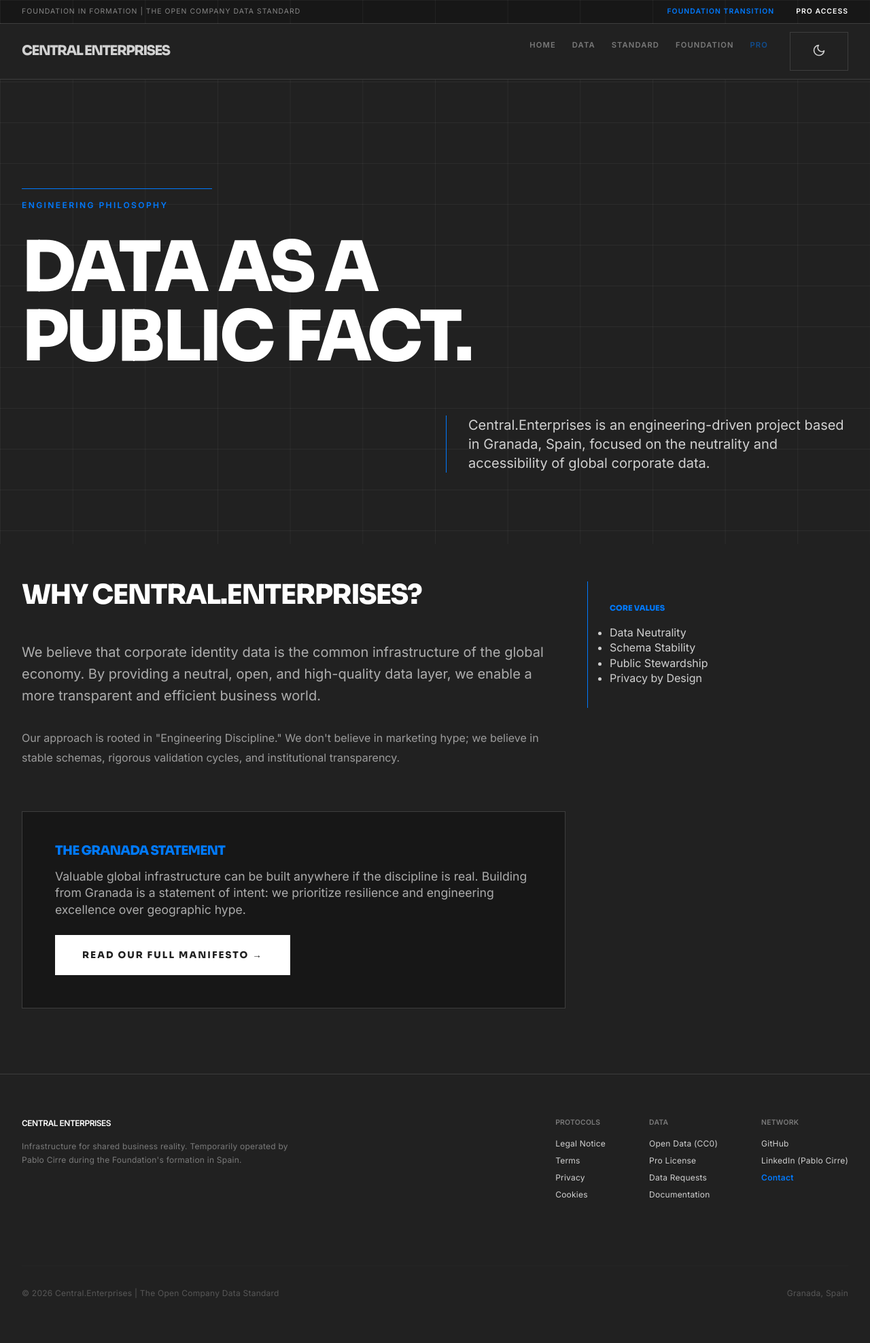
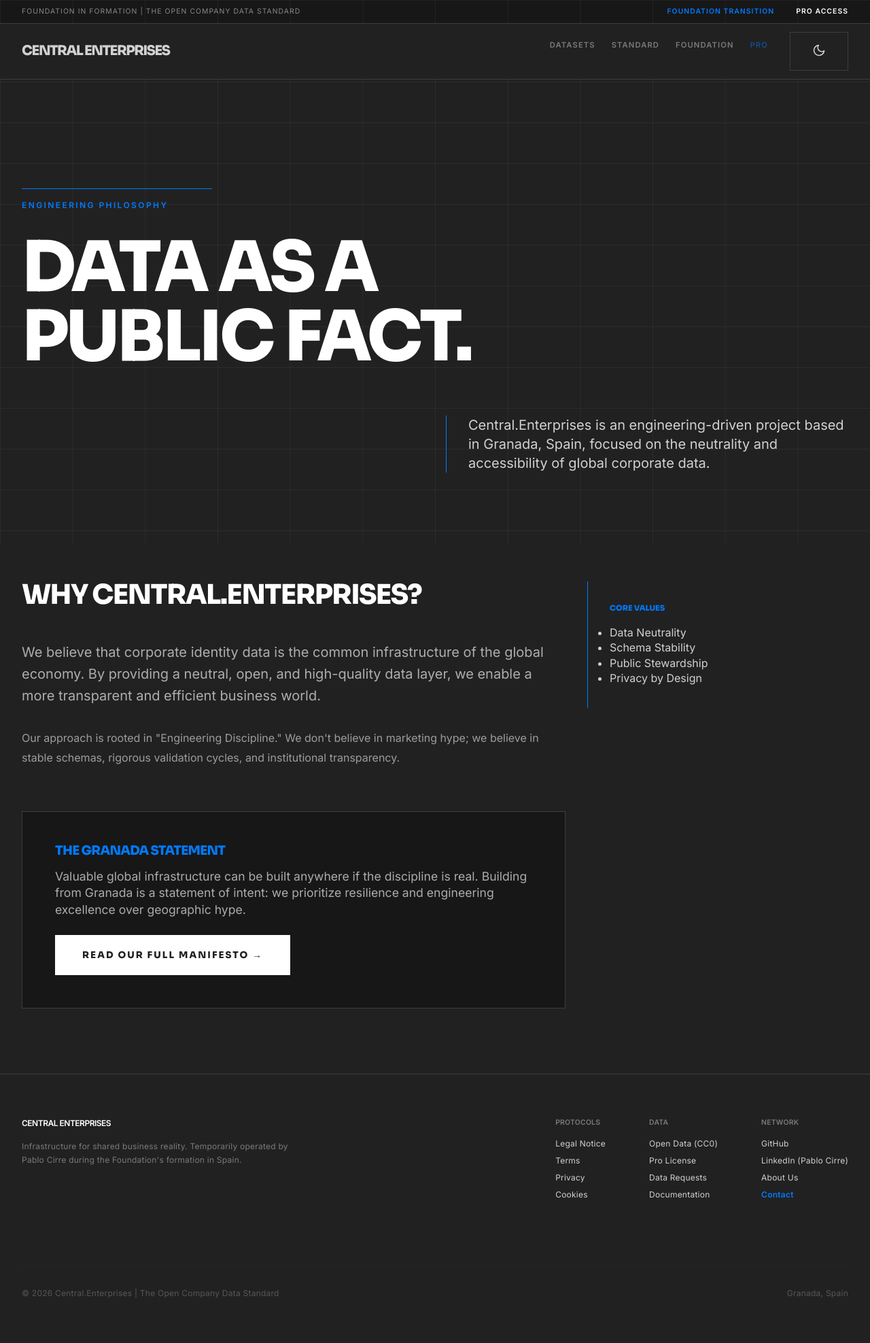
Before and after one commit to base-datos-empresas/central-enterprises, a PHP site: page /about/index.php in a window 1280 px wide. Shown: the whole page at 68% size. Run offline with PHP 8.4, Linux system fonts and the light colour scheme.

Commit message:
fix: navigation polish (remove home, rename data, add about link)

```diff
--- a/public_html/includes/footer.php
+++ b/public_html/includes/footer.php
@@ -41,10 +41,11 @@
                         style="font-weight: 800; color: var(--text-header); margin-bottom: 1rem; text-transform: uppercase; font-size: 0.65rem; opacity: 0.4;">
                         Network</div>
                     <div style="display: flex; flex-direction: column; gap: 0.5rem;">
-                        <a href="https://github.com/base-datos-empresas/central-enterprises" target="_blank" rel="noopener"
-                            style="color: inherit;">GitHub</a>
-                        <a href="https://www.linkedin.com/in/pablocirre/?originalSubdomain=es" target="_blank" rel="noopener"
-                            style="color: inherit;">LinkedIn (Pablo Cirre)</a>
+                        <a href="https://github.com/base-datos-empresas/central-enterprises" target="_blank"
+                            rel="noopener" style="color: inherit;">GitHub</a>
+                        <a href="https://www.linkedin.com/in/pablocirre/?originalSubdomain=es" target="_blank"
+                            rel="noopener" style="color: inherit;">LinkedIn (Pablo Cirre)</a>
+                        <a href="<?= $basePath ?>/about/" style="color: inherit;">About Us</a>
                         <a href="<?= $basePath ?>/contact/" style="color: var(--accent); font-weight: 800;">Contact</a>
                     </div>
                 </div>
--- a/public_html/includes/header.php
+++ b/public_html/includes/header.php
@@ -20,8 +20,7 @@
             </div>
             <div style="display: flex; align-items: center; gap: 2rem;">
                 <div class="header-links" style="display: flex; gap: 1.5rem;">
-                    <a href="<?= $basePath ?>/" class="toc-item" style="font-size: 0.7rem;">HOME</a>
-                    <a href="<?= $basePath ?>/data/" class="toc-item" style="font-size: 0.7rem;">DATA</a>
+                    <a href="<?= $basePath ?>/data/" class="toc-item" style="font-size: 0.7rem;">DATASETS</a>
                     <a href="<?= $basePath ?>/standard/" class="toc-item" style="font-size: 0.7rem;">STANDARD</a>
                     <a href="<?= $basePath ?>/foundation/" class="toc-item" style="font-size: 0.7rem;">FOUNDATION</a>
                     <a href="<?= $basePath ?>/pro/" class="toc-item"
```
